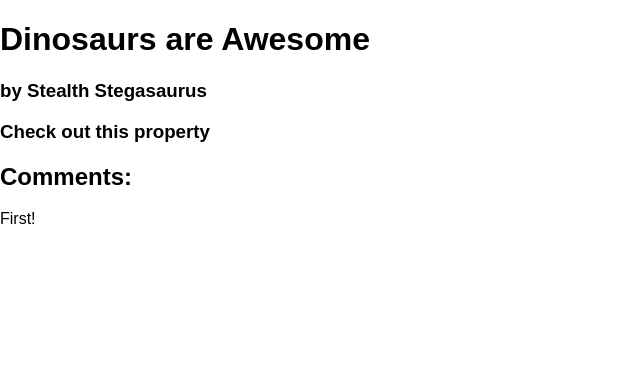
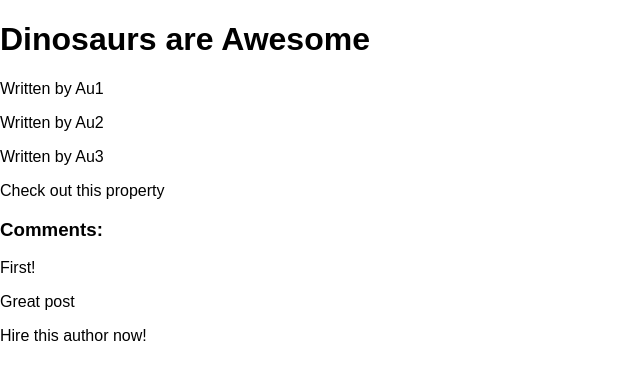
Before and after one commit to blevy115/first_blog, a React (Create React App) app: page / in a window 1280 px wide. Shown: the top 380 px of the page, without its empty margins (0-640 px from the left). Built offline with nearby package versions, Linux system fonts and the light colour scheme.

Commit message:
added author component to blog

```diff
--- a/src/App.js
+++ b/src/App.js
@@ -1,16 +1,29 @@
 import React, { Component } from 'react';
 import logo from './logo.svg';
 import './App.css';
+import Comment from './Comment.js'
+import Author from './Author.js'
+
 
 class Post extends Component {
   render() {
+    let allComments = [
+      <Comment body={this.props.comments[0]} />,
+      <Comment body={this.props.comments[1]} />,
+      <Comment body={this.props.comments[2]} />
+    ]
+    let authors = [
+      <Author author={this.props.allAuthors[0]} />,
+      <Author author={this.props.allAuthors[1]} />,
+      <Author author={this.props.allAuthors[2]} />,
+    ]
     return (
       <div>
         <h1>{this.props.title}</h1>
-        <h3>by {this.props.author}</h3>
-        <h3>{this.props.body}</h3>
-        <h2>Comments:</h2>
-        <p>{this.props.comments[0]}</p>
+        <p>{authors}</p>
+        <p>{this.props.body}</p>
+        <h3>Comments:</h3>
+        {allComments}
       </div>
     );
   }
--- /dev/null
+++ b/src/Author.js
@@ -0,0 +1,13 @@
+import React, {Component} from 'react';
+
+class Author extends Component {
+  render () {
+    return (
+      <div>
+        <p>Written by {this.props.author}</p>
+      </div>
+    );
+  }
+}
+
+export default Author
--- /dev/null
+++ b/src/Comment.js
@@ -0,0 +1,13 @@
+import React, {Component} from 'react';
+
+class Comment extends Component {
+  render () {
+    return (
+      <div>
+        <p>{this.props.body}</p>
+      </div>
+    );
+  }
+}
+
+export default Comment
--- a/src/index.js
+++ b/src/index.js
@@ -8,13 +8,15 @@
   title:"Dinosaurs are Awesome",
   author:"Stealth Stegasaurus",
   body:"Check out this property",
-  comments:["First!", "Great post", "Hire this author now!"]
+  comments:["First!", "Great post", "Hire this author now!"],
+  authors:["Au1", "Au2", "Au3"]
 }
 
 
 ReactDOM.render(<Post
   title={post.title}
   author={post.author}
+  allAuthors={post.authors}
   body={post.body}
   comments={post.comments}
   />, document.getElementById('root'));
```
